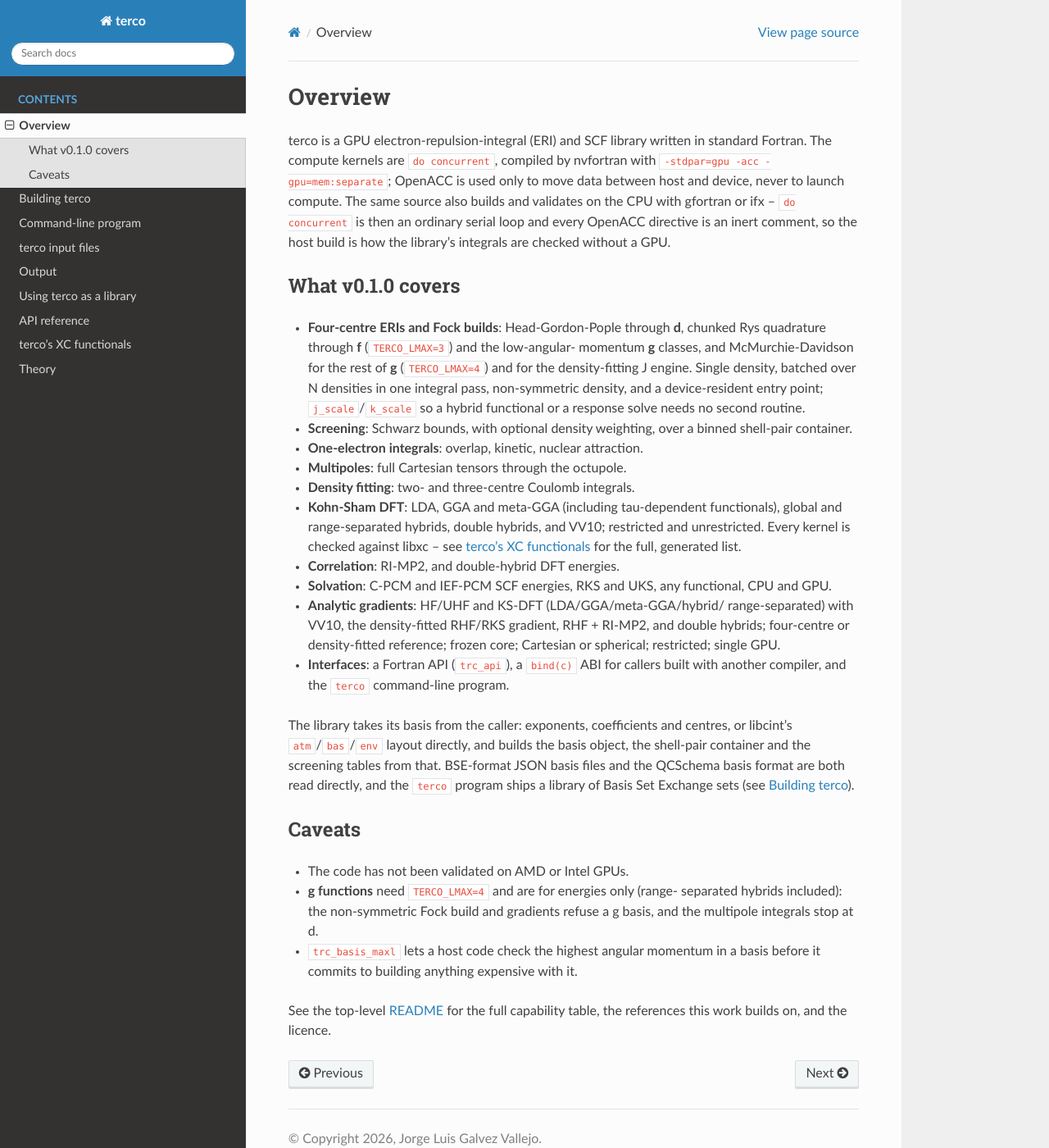
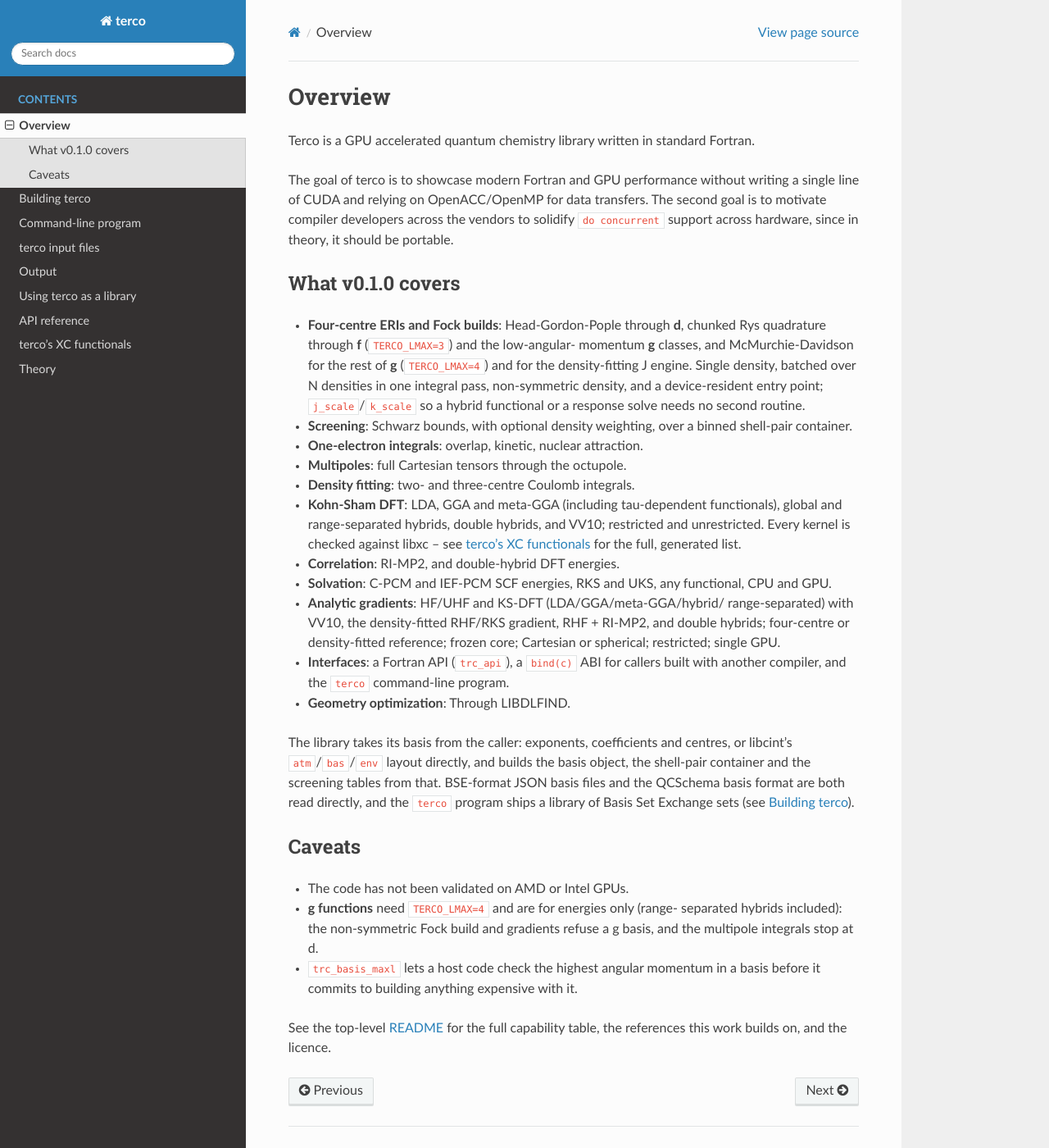
Before and after one commit to JorgeG94/terco, a Sphinx documentation site: the page built from docs/sphinx/overview.md, in a window 1280 px wide and 1400 px high. Shown: the whole window at 82% size. Built offline with Sphinx 7.4.7 and the Read the Docs theme 3.1.0, drawn with Linux system fonts in a browser that asks for light colours.

Commit message:
simple edits

```diff
--- a/docs/sphinx/overview.md
+++ b/docs/sphinx/overview.md
@@ -1,13 +1,11 @@
 # Overview
 
-terco is a GPU electron-repulsion-integral (ERI) and SCF library written in
-standard Fortran. The compute kernels are `do concurrent`, compiled by
-nvfortran with `-stdpar=gpu -acc -gpu=mem:separate`; OpenACC is used only to
-move data between host and device, never to launch compute. The same source
-also builds and validates on the CPU with gfortran or ifx -- `do concurrent`
-is then an ordinary serial loop and every OpenACC directive is an inert
-comment, so the host build is how the library's integrals are checked
-without a GPU.
+Terco is a GPU accelerated quantum chemistry library written in standard Fortran.
+
+The goal of terco is to showcase modern Fortran and GPU performance without writing
+a single line of CUDA and relying on OpenACC/OpenMP for data transfers. The second goal
+is to motivate compiler developers across the vendors to solidify `do concurrent` support
+across hardware, since in theory, it should be portable.
 
 ## What v0.1.0 covers
 
@@ -36,6 +34,7 @@
   frozen core; Cartesian or spherical; restricted; single GPU.
 - **Interfaces**: a Fortran API (`trc_api`), a `bind(c)` ABI for callers
   built with another compiler, and the `terco` command-line program.
+- **Geometry optimization**: Through LIBDLFIND.
 
 The library takes its basis from the caller: exponents, coefficients and
 centres, or libcint's `atm`/`bas`/`env` layout directly, and builds the
```
